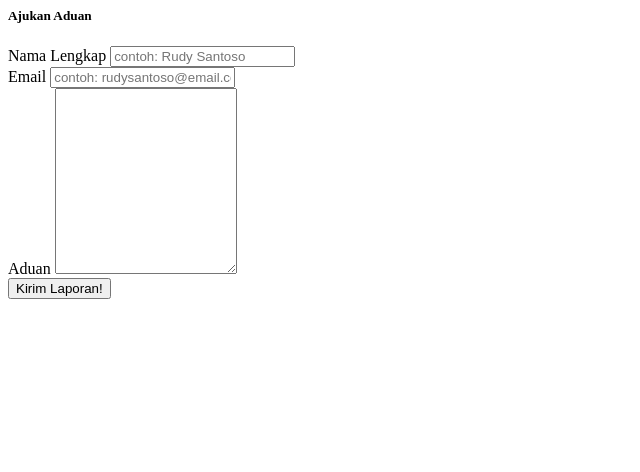
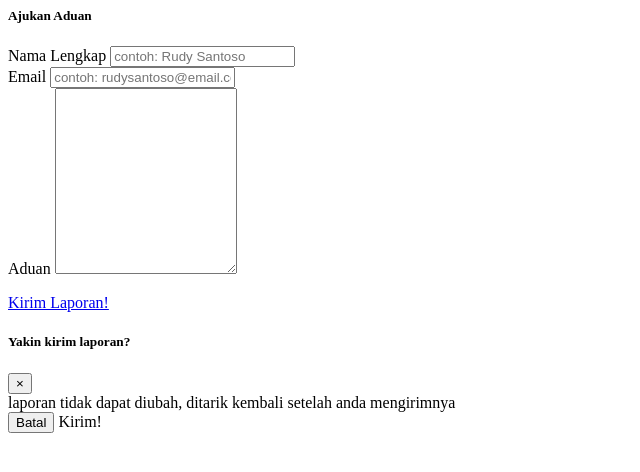
Before and after one commit to DhosaN/pengaduan-masyarakat, a PHP site: page /views/pengaduan/index.php in a window 1280 px wide. Shown: the top 472 px of the page, without its empty margins (0-640 px from the left). Run offline with PHP 8.4, Linux system fonts and the light colour scheme; some libraries are stand-ins or nearby versions.

Commit message:
update pengaduan/index page

```diff
--- a/app/controllers/Pengaduan.php
+++ b/app/controllers/Pengaduan.php
@@ -7,4 +7,9 @@ class Pengaduan extends Controller {
         $this->view('pengaduan/index');
         $this->view('templates/footer');
     }
+
+    public function store($data)
+    {
+
+    }
 }
--- a/app/views/pengaduan/index.php
+++ b/app/views/pengaduan/index.php
@@ -2,29 +2,47 @@
     <h5 class="font-weight-bold">Ajukan Aduan</h5>
     <div class="card mb-4">
         <div class="card-body">
-            <form>
+            <form action="<?=BASE_URL?>/pengaduan/store" method="POST" id="aduanForm">
         <div class="row">
             <div class="col">
                 <div class="form-group">
                     <label for="nameInput">Nama Lengkap</label>
-                    <input type="text" class="form-control" id="nameInput" placeholder="contoh: Rudy Santoso" required>
+                    <input type="text" class="form-control" name="nama" id="nameInput" placeholder="contoh: Rudy Santoso" required>
                 </div>
             </div>
             <div class="col">
                 <div class="form-group">
                     <label for="emailInput">Email</label>
-                    <input type="email" class="form-control" id="emailInput" placeholder="contoh: rudysantoso@email.com" required>
+                    <input type="email" class="form-control" name="email" id="emailInput" placeholder="contoh: rudysantoso@email.com" required>
                 </div>
             </div>
         </div>
         <div class="form-group">
             <label for="aduanInput">Aduan</label>
-            <textarea class="form-control" id="aduanInput" rows="12"></textarea required>
-        </div>
-        <div class="form-group">
-            <input type="submit" class="col btn btn-primary font-weight-bold" value="Kirim Laporan!">
+            <textarea class="form-control" name="aduan" id="aduanInput" rows="12"></textarea required>
         </div>
         </form>
+            <a class="btn btn-primary btn-lg" href="#" data-toggle="modal" data-target="#kirimModal">Kirim Laporan!</a>
         </div>
     </div>
 </div>
+
+    <!-- kirim modal -->
+    <div class="modal fade" id="kirimModal" tabindex="-1" role="dialog"
+        aria-hidden="true">
+        <div class="modal-dialog" role="document">
+            <div class="modal-content">
+                <div class="modal-header">
+                    <h5 class="modal-title" id="kirimModalLabel">Yakin kirim laporan?</h5>
+                    <button class="close" type="button" data-dismiss="modal" aria-label="Close">
+                        <span aria-hidden="true">×</span>
+                    </button>
+                </div>
+                <div class="modal-body">laporan tidak dapat diubah, ditarik kembali setelah anda mengirimnya</div>
+                <div class="modal-footer">
+                    <button class="btn btn-secondary" type="button" data-dismiss="modal">Batal</button>
+                    <a class="btn btn-primary" id="btn-aduan-kirim">Kirim!</a>
+                </div>
+            </div>
+        </div>
+    </div>
```
Also changed, not shown: app/models/Aduan_model.php (added, +34 -0 lines), app/views/templates/footer.php (+9 -0 lines).
